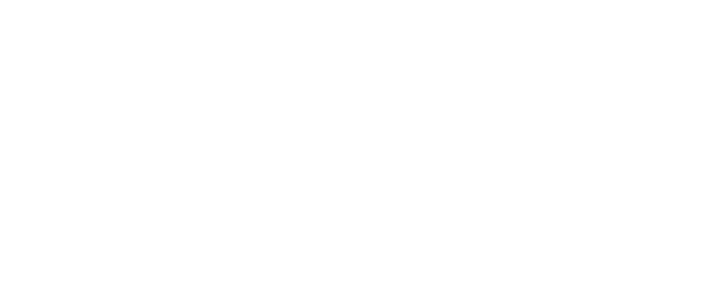
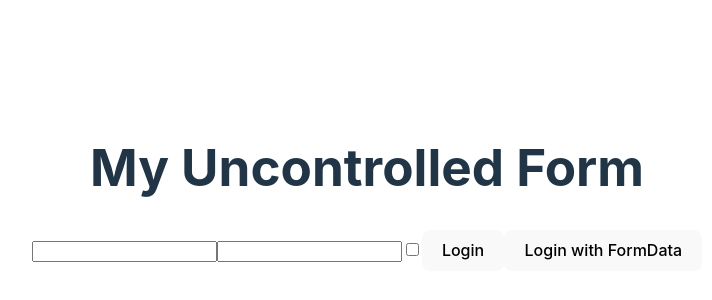
Before and after one commit to phantom-rider118/Esercizi_Develop_React, a React (Vite) app in the folder React-project/: page / in a window 1280 px wide. Shown: the part 212-512 px from the top of the page, without its empty margins (273-985 px from the left). Built offline with nearby package versions, Linux system fonts and the light colour scheme.

Commit message:
esercizio su uncontrolled forms

```diff
--- a/React-project/src/App.jsx
+++ b/React-project/src/App.jsx
@@ -1,10 +1,16 @@
-import './App.css'
+import "./App.css";
+import { UncontrolledLogin } from "./components/UncontrolledLogin";
 
 function App() {
+  const handleLogin = (FormData) => {
+    console.log("Dati del Login:", FormData);
+  };
+
   return (
-    <>
-    </>
-  )
+    <div>
+      <UncontrolledLogin onLogin={handleLogin} />
+    </div>
+  );
 }
 
-export default App
+export default App;
--- /dev/null
+++ b/React-project/src/components/UncontrolledLogin.jsx
@@ -0,0 +1,37 @@
+// eslint-disable-next-line react/prop-types
+export function UncontrolledLogin({ onLogin }) {
+  //gestione login utilizzando API DOM
+  const handleFormSubmit = (event) => {
+    event.preventDefault();
+
+    const formElements = event.target.elements;
+    const username = formElements.username.value;
+    const password = formElements.password.value;
+    const remember = formElements.remember.checked;
+
+    onLogin({ username, password, remember });
+  };
+
+  //gestione login utilizzando i FormData
+  const loginWithFormData = (event) => {
+    event.preventDefault();
+
+    const formData = new FormData(event.target.form);
+
+    const username = formData.get("username");
+    const password = formData.get("password");
+    const remember = formData.get("remember") === "on" ? true : false;
+
+    onLogin({ username, password, remember });
+  };
+  return (
+    <form onSubmit={handleFormSubmit}>
+      <h1>My Uncontrolled Form</h1>
+      <input name="username" />
+      <input name="password" type="password" />
+      <input name="remember" type="checkbox" />
+      <button type="submit">Login</button>
+      <button onClick={loginWithFormData}>Login with FormData</button>
+    </form>
+  );
+}
```
